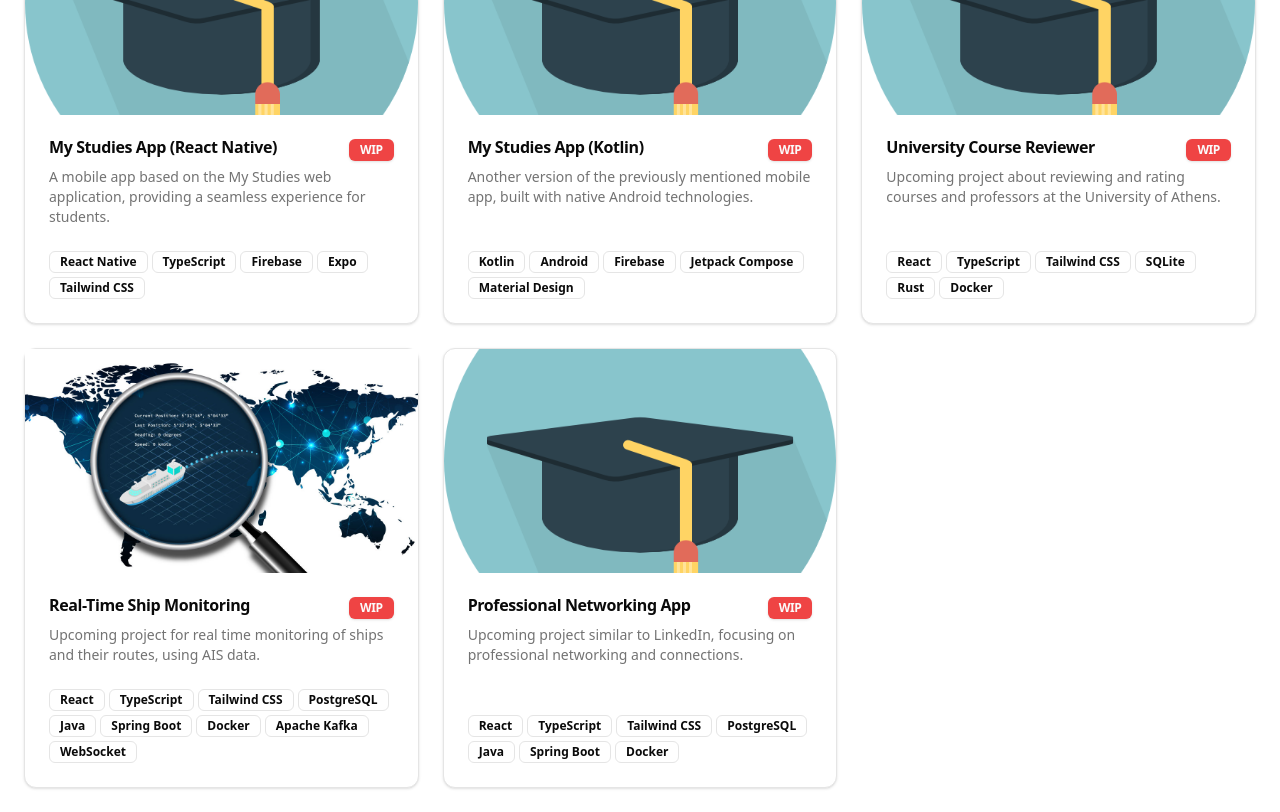
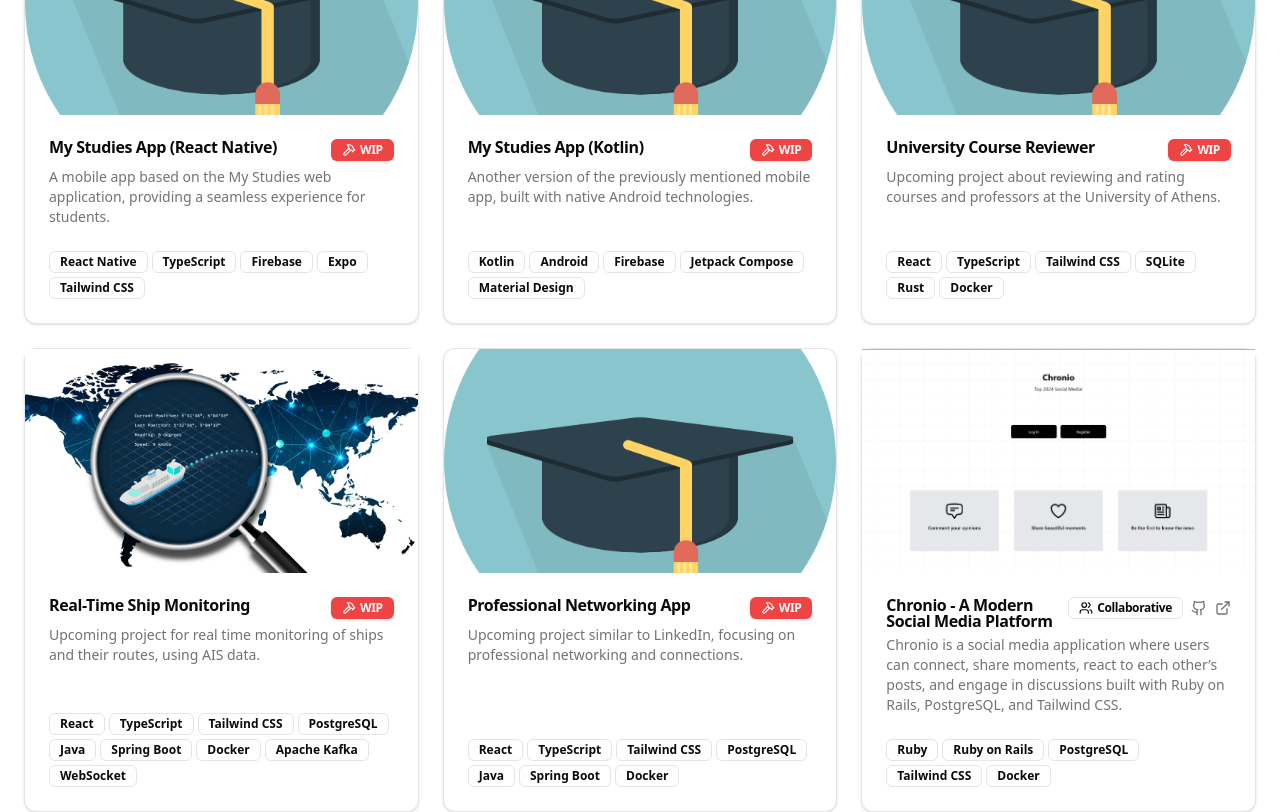
Before and after one commit to mgiannopoulos24/Portfolio, a React (Vite) app: page / in a window 1280 px wide. Shown: the part 2420-3232 px from the top of the page. Built offline with nearby package versions, Linux system fonts and the light colour scheme; the HTML template or start-up script is replaced by a standard one.

Commit message:
minor fixes

```diff
--- a/src/App.tsx
+++ b/src/App.tsx
@@ -3,6 +3,7 @@ import ais from '@/assets/ais.png';
 import cv from '@/assets/cv.png';
 import v3 from '@/assets/mystudies.png';
 import student from '@/assets/student.png';
+import chronio from '@/assets/chronio.png';
 import ProjectCard from '@/components/ProjectCard';
 import { Badge } from '@/components/ui/badge';
 import { Button } from '@/components/ui/button';
@@ -17,6 +18,7 @@ const imageMap: { [key: string]: string } = {
   cv,
   v3,
   student,
+  chronio
 };
 
 export default function Portfolio() {
--- a/src/components/ProjectCard.tsx
+++ b/src/components/ProjectCard.tsx
@@ -1,7 +1,16 @@
 import { Badge } from '@/components/ui/badge';
 import { Card, CardContent, CardDescription, CardHeader, CardTitle } from '@/components/ui/card';
 import { motion } from 'framer-motion';
-import { ExternalLink, Github } from 'lucide-react';
+import { ExternalLink, Github, Hammer, Users } from 'lucide-react';
+import React from 'react';
+
+const STATUS_MAP: Record<
+  string,
+  { icon: React.ElementType; label: string; variant: 'destructive' | 'outline' }
+> = {
+  wip: { icon: Hammer, label: 'WIP', variant: 'destructive' },
+  collaborative: { icon: Users, label: 'Collaborative', variant: 'outline' },
+};
 
 interface Project {
   image: string;
@@ -44,11 +53,19 @@ export default function ProjectCard({ project }: ProjectCardProps) {
           <CardTitle className="flex items-start justify-between">
             <span className="flex-1">{project.title}</span>
             <div className="ml-2 flex flex-shrink-0 items-center space-x-2">
-              {project.status === 'wip' && (
-                <Badge variant="destructive" className="text-xs">
-                  WIP
+              {/* Status badge */}
+              {project.status && STATUS_MAP[project.status] && (
+                <Badge
+                  variant={STATUS_MAP[project.status].variant}
+                  className="flex items-center gap-1 text-xs"
+                >
+                  {React.createElement(STATUS_MAP[project.status].icon, {
+                    className: 'h-3.5 w-3.5',
+                  })}
+                  {STATUS_MAP[project.status].label}
                 </Badge>
               )}
+              {/* Github and Live links */}
               {project.githubUrl && (
                 <a
                   href={project.githubUrl}
--- a/src/data/projects.json
+++ b/src/data/projects.json
@@ -77,5 +77,15 @@
     "description": "Upcoming project similar to LinkedIn, focusing on professional networking and connections.",
     "tags": ["React", "TypeScript", "Tailwind CSS", "PostgreSQL", "Java", "Spring Boot", "Docker"],
     "status": "wip"
+  },
+  {
+    "name": "chronio",
+    "imageKey": "chronio",
+    "title": "Chronio - A Modern Social Media Platform",
+    "description": "Chronio is a social media application where users can connect, share moments, react to each other’s posts, and engage in discussions built with Ruby on Rails, PostgreSQL, and Tailwind CSS.",
+    "tags": ["Ruby", "Ruby on Rails", "PostgreSQL", "Tailwind CSS", "Docker"],
+    "status": "collaborative",
+    "githubUrl": "https://github.com/artemisln/chronio",
+    "liveUrl": "https://chronio.onrender.com/"
   }
 ]
```
Also changed, not shown: src/assets/chronio.png (added).
